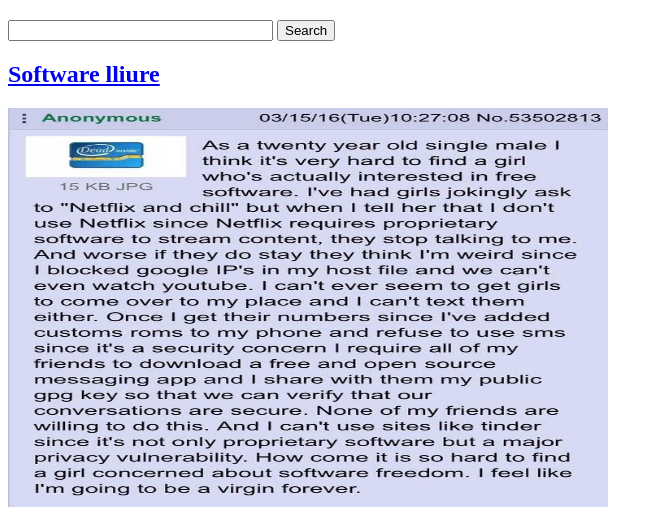
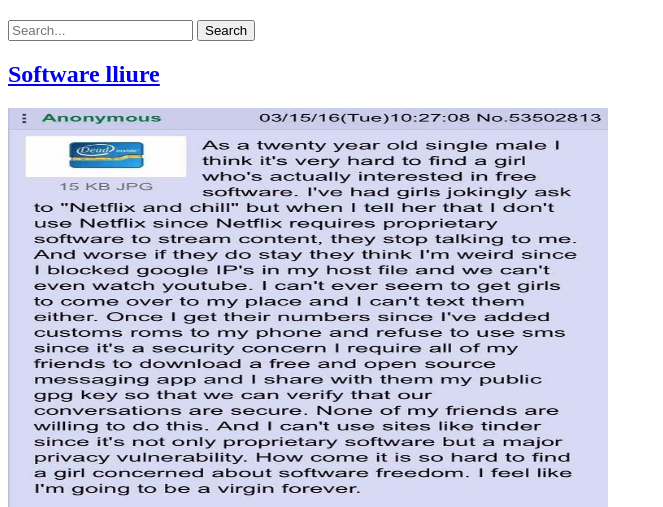
Before and after one commit to ferranmartinezlleida/WebMemeProject, a Django app: page / in a window 1280 px wide. Shown: the part 161-668 px from the top of the page, without its empty margins (0-663 px from the left). Run offline with Django 3.2, Linux system fonts and the light colour scheme; data comes from the database, SQL or seed files in the repository.

Commit message:
Working on Meme browser

```diff
--- a/Main_Meme/views.py
+++ b/Main_Meme/views.py
@@ -11,6 +11,14 @@
     context = {}
     context['memes'] = memes
     template = 'home.html'
+    return render(request, template, context)
+
+def search_memes(request):
+    context = {}
+    if request.method == 'GET':  # If the form is submitted
+        search_query = request.GET.get('search_box', None)
+        context['memes'] = Meme.objects.filter(title_contains=search_query)
+    template = 'search.html'
     return render(request, template, context)
 
 def memedetails(request, meme_id):
--- a/MemeProject/urls.py
+++ b/MemeProject/urls.py
@@ -22,11 +22,13 @@
 from Main_Meme.views import *
 
 urlpatterns = [
-    url(r'^upload/$',uploadMeme,name='upload'),
-    url(r'^profile/$',TemplateView.as_view(template_name="Profile.html"),name="profile"),
-    url(r'^meme/(?P<meme_id>\d+)/$', memedetails,name="meme"),
+    url(r'^upload/$', uploadMeme,name='upload'),
+    url(r'^profile/$', TemplateView.as_view(template_name="Profile.html"),name="profile"),
+    url(r'^meme/(?P<meme_id>\d+)/$', memedetails, name="meme"),
+    url(r'^search/?$', search_memes, name='home'),
+    url(r'^search/?$', search_memes, name='search'),
     path('admin/', admin.site.urls),
     path('accounts/', include('django.contrib.auth.urls'), name="login"),
-    path('memecreator/',TemplateView.as_view(template_name="memecreator.html"),name="memecreator"),
+    path('memecreator/', TemplateView.as_view(template_name="memecreator.html"),name="memecreator"),
     path('', home, name="home")
 ]+ static(settings.MEDIA_URL, document_root=settings.MEDIA_ROOT)
--- a/templates/home.html
+++ b/templates/home.html
@@ -37,10 +37,9 @@
             <header>
 				<h2>Memes</h2>
 			</header>
-
-		<!-- Insert meme browser here -->
-		<form action="/" method="post">
-		<input type="text" name="term" size="30"> <input type="submit" value="Search">
+		<form type="get" action="." style="margin: 0">
+    		<input  id="search_box" type="text" name="search_box"  placeholder="Search..." >
+    		<button id="search_submit" type="submit" >Search</button>
 		</form>
 
         {% for meme in memes %}
--- a/templates/memecreator.html
+++ b/templates/memecreator.html
@@ -36,7 +36,7 @@
         {% csrf_token %}
     <p><textarea name="title" rows="1" cols="40" placeholder=" Introdueix el titol"></textarea></p>
         <p><select name="tag">
-            <option selected value="0"> Introdueix els tags </option>
+            <option selected value="0"> Introdueix un tag </option>
             <option value="2">Animals</option>
             <option value="10">Country</option>
             <option value="6">Cringe</option>
```
